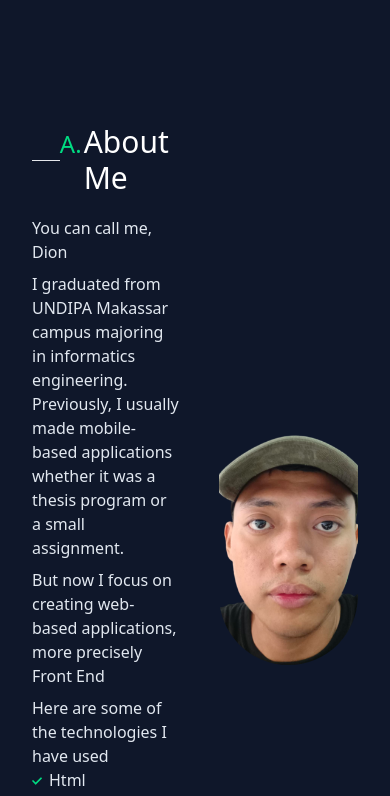
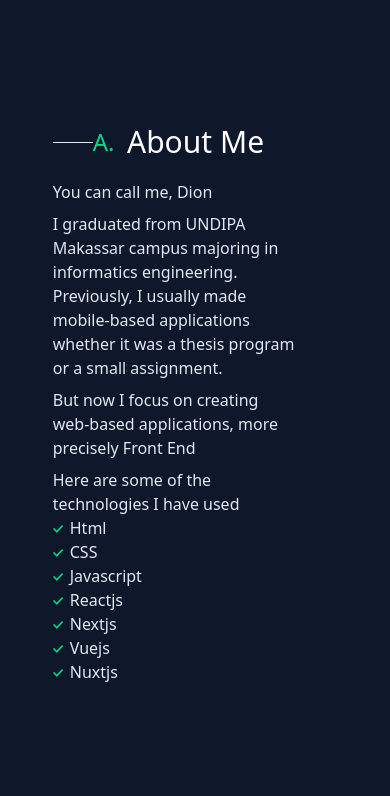
Before and after one commit to valendion/valendionv2, a Nuxt app: page / in a window 390 px wide. Shown: the part 720-1516 px from the top of the page. Built offline with nearby package versions, Linux system fonts and the light colour scheme.

Commit message:
feat(about_me): add responsive

```diff
--- a/components/home/AboutMe.vue
+++ b/components/home/AboutMe.vue
@@ -1,6 +1,6 @@
 <template>
   <div class="mb-40">
-    <div class="flex justify-between items-center">
+    <div class="flex justify-between items-center flex-col md:flex-row">
       <div class="flex items-start flex-col mr-10 w-9/12">
         <div class="flex justify-center items-center mb-5">
           <hr class="w-10 h-px bg-white" />
@@ -44,7 +44,7 @@
         />
         <img
           src="/img/blob.svg"
-          class="absolute -bottom-0 left-1/2 transform -translate-x-1/2 -z-10 w-[350px] h-[350px] scale-125"
+          class="absolute -bottom-0 left-1/2 transform -translate-y-3 -translate-x-1/2 -z-10 w-[350px] h-[350px] scale-125"
         />
       </div>
     </div>
```
